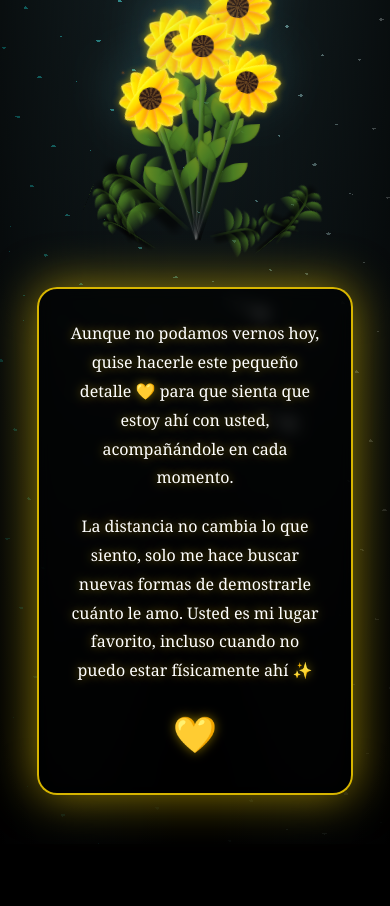
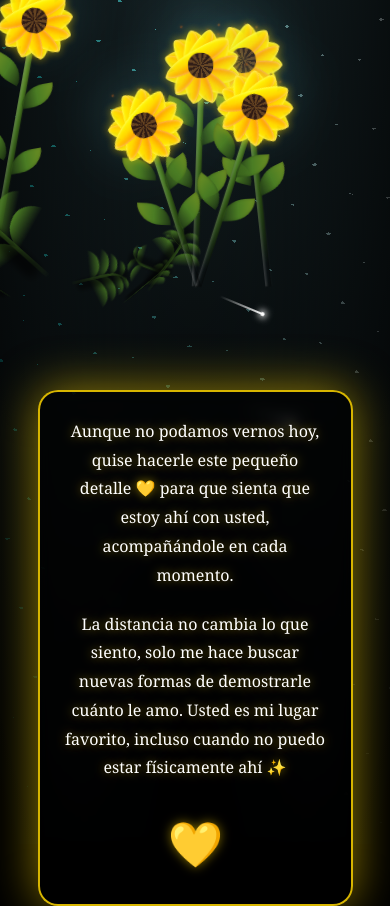
Before and after one commit to wilsongallegos619-lab/flores-amarillas, a plain HTML site: page index.html in a window 390 px wide. Before the commit the page ends 844 px from the top, so only its background shows below. Drawn offline with Linux system fonts and the light colour scheme.

Commit message:
index.html

```diff
--- a/index.html
+++ b/index.html
@@ -21,7 +21,7 @@
 
         body {
             display: flex;
-            align-items: flex-end;
+            align-items: center;
             justify-content: center;
             min-height: 100vh;
             background-color: var(--dark-color);
@@ -190,40 +190,49 @@
             }
         }
 
-        /* Contenedor principal para flores y texto */
+        /* Contenedor principal centrado */
         .main-container {
             position: relative;
             width: 100%;
+            max-width: 1400px;
             height: 100vh;
             display: flex;
-            align-items: flex-end;
-            justify-content: space-between;
-            padding: 0 5% 5% 5%;
+            align-items: center;
+            justify-content: center;
+            gap: 5%;
+            padding: 0 5%;
             z-index: 2;
+            margin: 0 auto;
         }
 
-        /* Contenedor de flores - movido más a la izquierda */
+        /* Contenedor de flores - centrado y ajustado */
         .flowers {
             position: relative;
-            transform: scale(0.9) translateX(-15%); /* Movido más a la izquierda */
-            transform-origin: bottom center;
+            transform: scale(0.9);
+            transform-origin: center;
             z-index: 2;
-            margin-left: -10%;
+            flex: 0 0 auto;
+            width: 45%;
+            min-width: 500px;
+            height: 80vh;
+            display: flex;
+            justify-content: center;
+            align-items: flex-end;
         }
 
-        /* Mensaje en la parte derecha */
+        /* Mensaje - centrado y proporcionado */
         .message-container {
             width: 40%;
             max-width: 500px;
             background: rgba(0, 0, 0, 0.6);
             backdrop-filter: blur(8px);
             border-radius: 20px;
-            padding: 30px;
+            padding: 35px;
             border: 2px solid rgba(255, 215, 0, 0.5);
             box-shadow: 0 0 30px rgba(255, 215, 0, 0.3);
             animation: messageGlow 3s ease-in-out infinite;
             z-index: 10;
-            margin-right: 5%;
+            flex: 0 0 auto;
         }
 
         .message-text {
@@ -240,9 +249,9 @@
         }
 
         .message-text .heart-emoji {
-            font-size: 2rem;
+            font-size: 2.5rem;
             display: block;
-            margin-top: 20px;
+            margin-top: 25px;
             animation: heartBeat 1.5s ease-in-out infinite;
         }
 
@@ -992,28 +1001,43 @@
         }
 
         /* Responsive */
+        @media (max-width: 1000px) {
+            .main-container {
+                gap: 3%;
+            }
+
+            .flowers {
+                min-width: 400px;
+            }
+
+            .message-container {
+                padding: 25px;
+            }
+
+            .message-text {
+                font-size: 1rem;
+            }
+        }
+
         @media (max-width: 768px) {
             .main-container {
                 flex-direction: column;
-                align-items: center;
-                justify-content: flex-end;
-                padding: 0 5% 5% 5%;
+                justify-content: center;
+                gap: 30px;
+                padding: 20px;
             }
 
             .flowers {
-                transform: scale(0.7) translateX(0);
-                margin-left: 0;
-                margin-bottom: 20px;
+                width: 100%;
+                min-width: unset;
+                height: 50vh;
+                transform: scale(0.8);
             }
 
             .message-container {
                 width: 90%;
-                margin-right: 0;
-                margin-bottom: 30px;
-            }
-
-            .message-text {
-                font-size: 1rem;
+                max-width: 400px;
+                margin: 0 auto;
             }
         }
     </style>
@@ -1033,7 +1057,7 @@
     </div>
 
     <div class="main-container">
-        <!-- Flores movidas más a la izquierda -->
+        <!-- Flores centradas a la izquierda -->
         <div class="flowers">
             <div class="flower flower--1">
                 <div class="flower__leafs flower__leafs--1">
@@ -1341,7 +1365,7 @@
             </div>
         </div>
 
-        <!-- Mensaje en la parte derecha -->
+        <!-- Mensaje centrado a la derecha -->
         <div class="message-container">
             <div class="message-text">
                 <p>Aunque no podamos vernos hoy, quise hacerle este pequeño detalle 💛 para que sienta que estoy ahí con usted, acompañándole en cada momento.</p>
```
